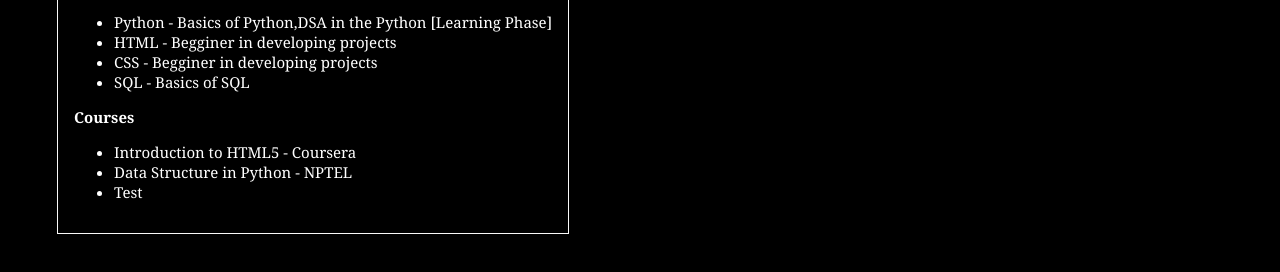
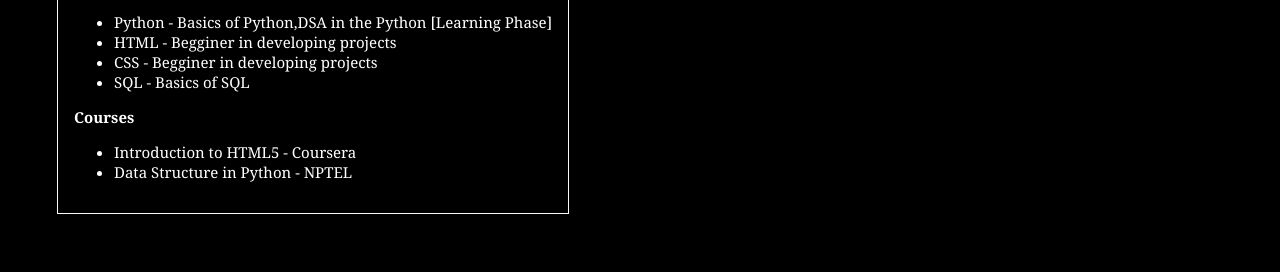
Before and after one commit to Divith007/Divith007.github.io, a plain HTML site: page index.html in a window 1280 px wide. Shown: the part 538-810 px from the top of the page. Drawn offline with Linux system fonts and the light colour scheme.

Commit message:
Update index.html

```diff
--- a/index.html
+++ b/index.html
@@ -39,7 +39,6 @@
             <ul>
                 <li>Introduction to HTML5 - Coursera</li>
                 <li>Data Structure in Python - NPTEL</li>
-                <li>Test</li>
             </ul>
         </div>
     </div>
```
